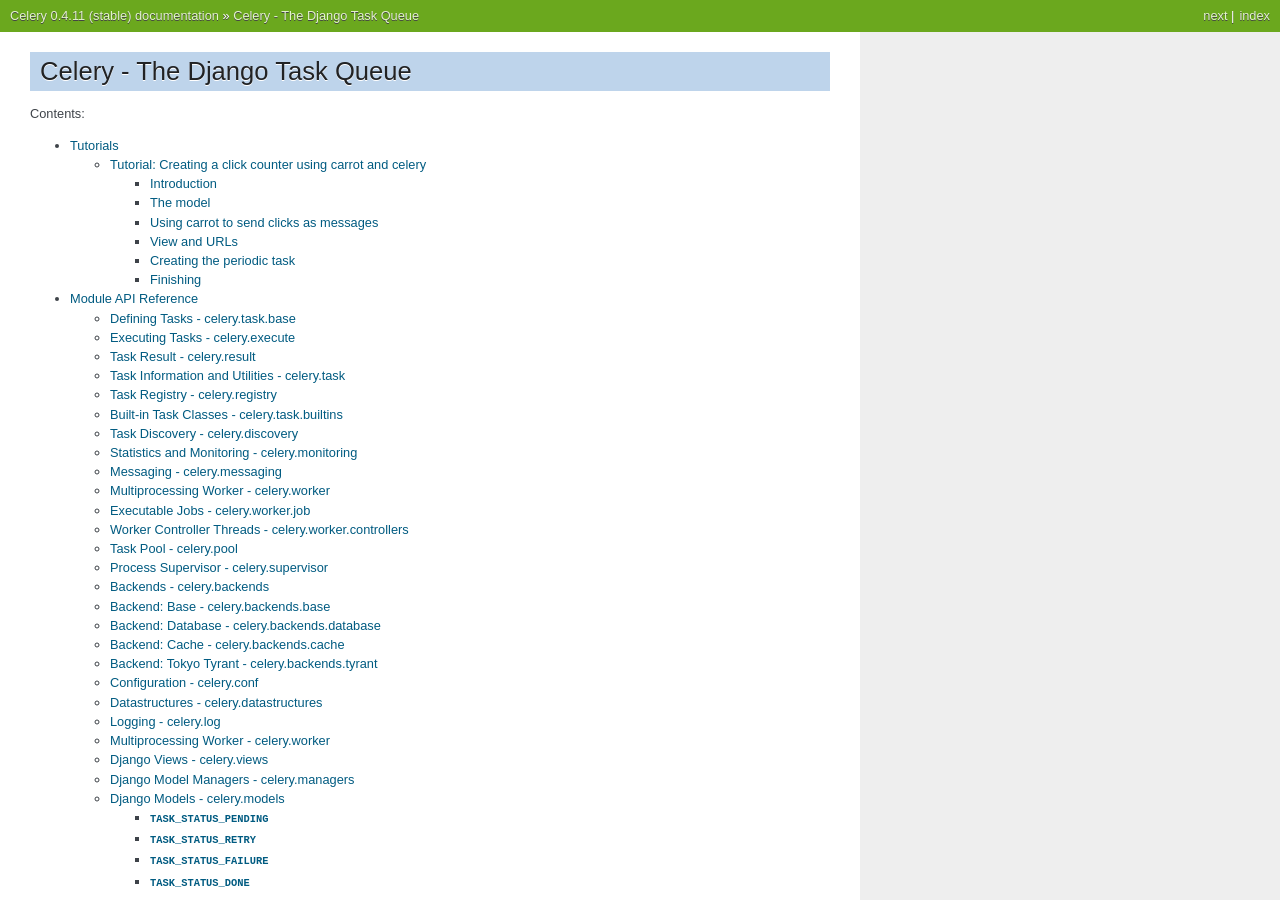
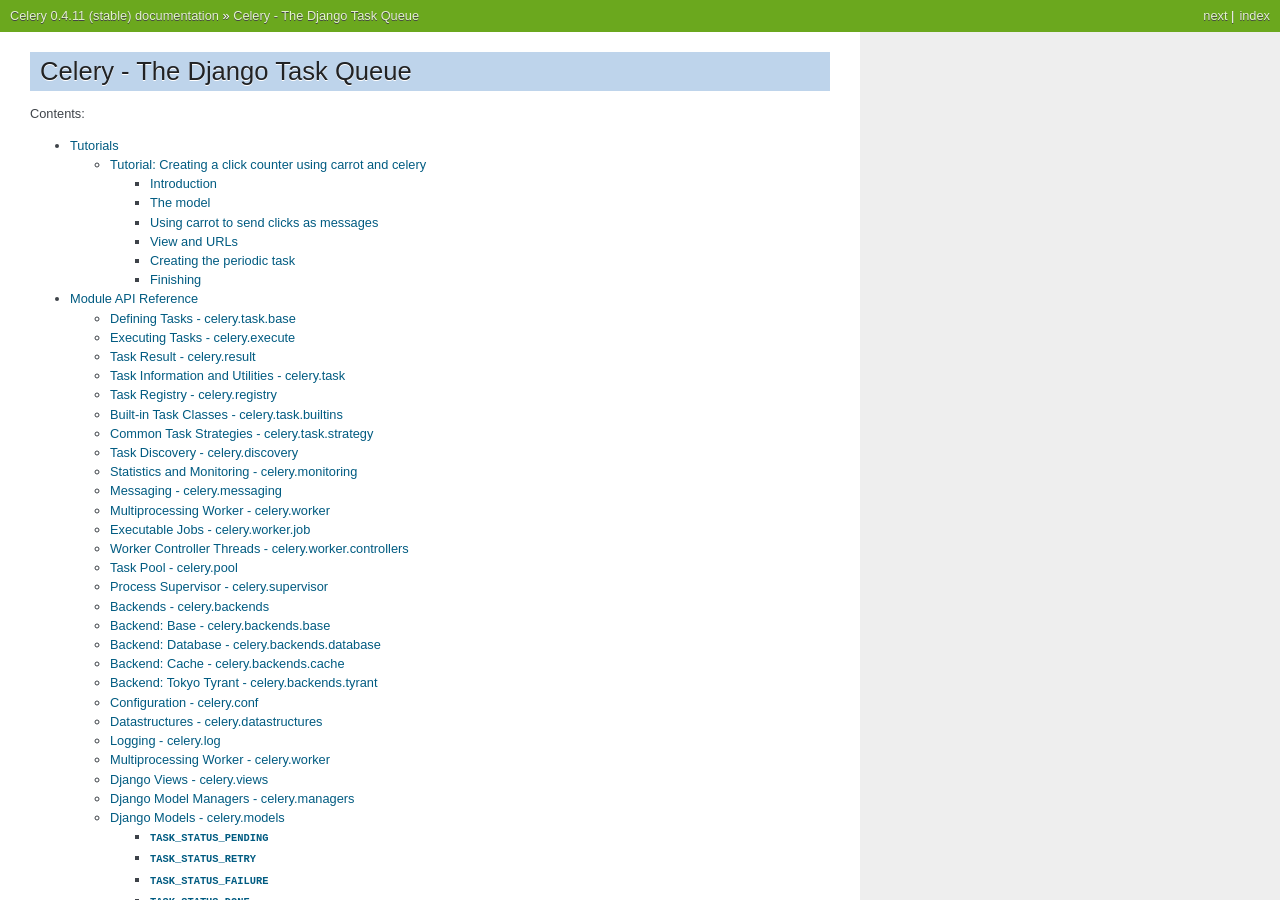
Before and after one commit to Klinikumxd/celery, a Sphinx documentation site: the page built from docs/index.rst, in a window 1280 px wide and 900 px high. Built offline with Sphinx 7.4.7, drawn with Linux system fonts in a browser that asks for light colours.

Commit message:
Add .rst file for celery.task.strategy

```diff
--- /dev/null
+++ b/docs/reference/celery.task.strategy.rst
@@ -0,0 +1,8 @@
+===============================================
+ Common Task Strategies - celery.task.strategy
+===============================================
+
+.. currentmodule:: celery.task.strategy
+
+.. automodule:: celery.task.strategy
+    :members:
--- a/docs/reference/index.rst
+++ b/docs/reference/index.rst
@@ -14,6 +14,7 @@
     celery.task
     celery.registry
     celery.task.builtins
+    celery.task.strategy
     celery.discovery
     celery.monitoring
     celery.messaging
```
